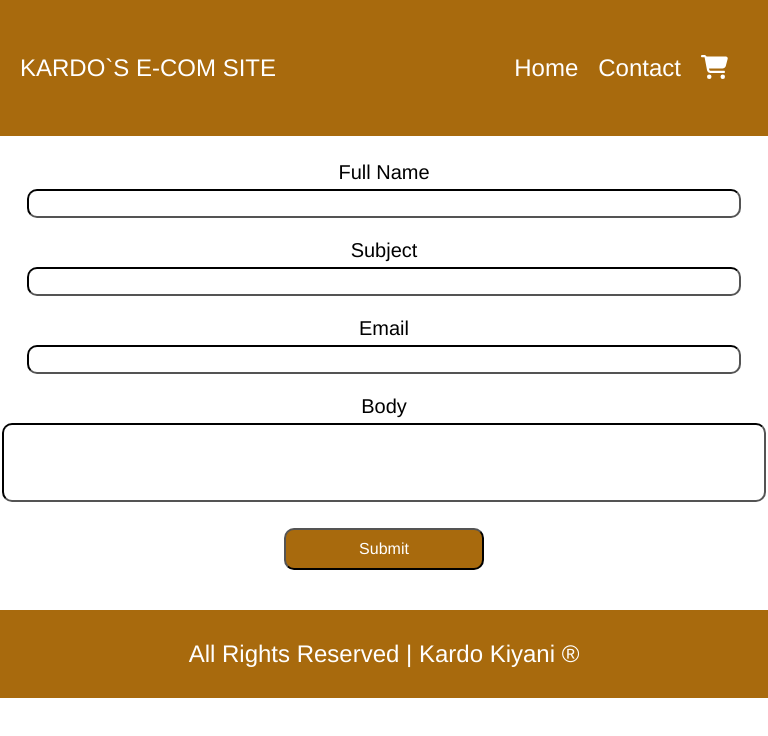
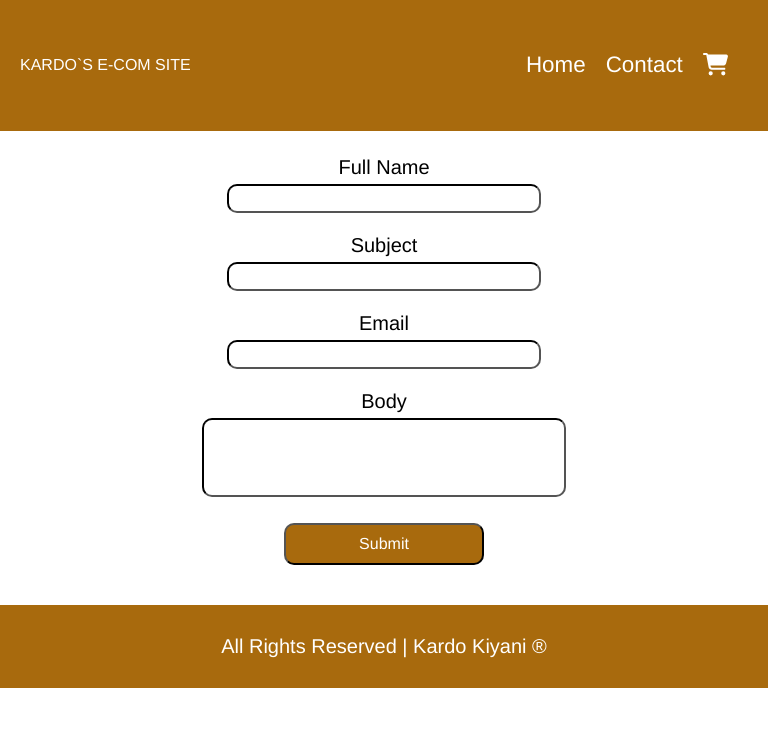
Before and after one commit to kardokiyani/e-com-ca, a React (Create React App) app: page /contact in a window 768 px wide. Shown: the top 736 px of the page. Built offline with nearby package versions, Linux system fonts and the light colour scheme.

Commit message:
Responsive code applied
Responsive code applied to the site, done it with media queries. The site is now responsive on computer, tablet and mobile devices.

```diff
--- a/src/components/UI/nav.jsx
+++ b/src/components/UI/nav.jsx
@@ -7,7 +7,7 @@ import { faShoppingCart } from "@fortawesome/free-solid-svg-icons";
 export function Nav({ handleAddToCart }) {
   return (
     <nav className="navStyle">
-      <ul>
+      <ul className="ulStyle">
         <li>
           <Link to="/">Home</Link>
         </li>
--- a/src/components/cart/index.jsx
+++ b/src/components/cart/index.jsx
@@ -14,7 +14,11 @@ export const Checkout = () => {
           {state.cart.map((item) => (
             <li key={item.id}>
               <h2>{item.title}</h2>
-              <img src={item.imageUrl} alt={item.title} />
+              <img
+                className="cartImageStyle"
+                src={item.imageUrl}
+                alt={item.title}
+              />
               <p className="descriptionStyle">{item.description}</p>
               <p className="priceStyle">{item.price}</p>
               <Link to="/checkoutSuccess" className="purchaseButton">
--- a/src/components/specificPage/index.jsx
+++ b/src/components/specificPage/index.jsx
@@ -58,7 +58,11 @@ function ProductSpecificPage() {
   return (
     <div className="specificProductContainer">
       <h1>{product.title}</h1>
-      <img src={product.imageUrl} alt={product.title} />
+      <img
+        className="specificImageStyle"
+        src={product.imageUrl}
+        alt={product.title}
+      />
       <p className="descriptionStyle">{product.description}</p>
       <p className="priceStyle">{product.price}</p>
 
--- a/src/styles.css
+++ b/src/styles.css
@@ -225,3 +225,76 @@ nav a:hover {
   display: flex;
   justify-content: center;
 }
+
+// gggg
+
+@media only screen and (max-width: 653px) {
+  .descriptionStyle {
+    text-align: center;
+    font-size: 15px;
+  }
+
+  .cartImageStyle {
+    max-width: 200px;
+    text-align: center;
+  }
+
+  .inputStyle,
+  .inputBodyStyle {
+    max-width: 200px;
+  }
+
+  .ulStyle {
+    font-size: 0.7rem;
+  }
+}
+
+@media only screen and (max-width: 768px) {
+  .navStyle {
+    font-size: 1.4rem;
+  }
+}
+
+@media only screen and (max-width: 844px) {
+  .ulStyle {
+    display: flex;
+  }
+
+  .headerClass {
+    font-size: 1rem;
+  }
+  .productContainer {
+    grid-template-columns: 1fr;
+    text-align: center;
+  }
+
+  .inputStyle,
+  .inputBodyStyle {
+    width: 300px;
+  }
+
+  .footerClass {
+    font-size: 20px;
+  }
+
+  .specificImageStyle,
+  .cartImageStyle {
+    width: 300px;
+  }
+
+  .specificProductContainer {
+    text-align: center;
+  }
+
+  .successH1 {
+    font-size: 20px;
+    text-align: center;
+  }
+}
+
+@media only screen and (min-width: 768px) {
+  .productContainer {
+    grid-template-columns: 1fr 1fr;
+    text-align: center;
+  }
+}
```
